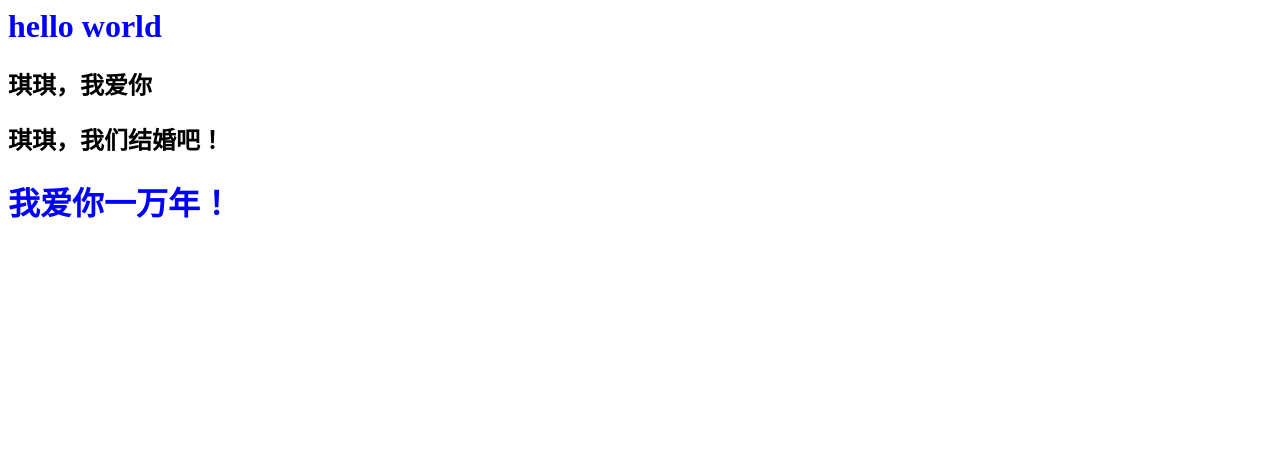
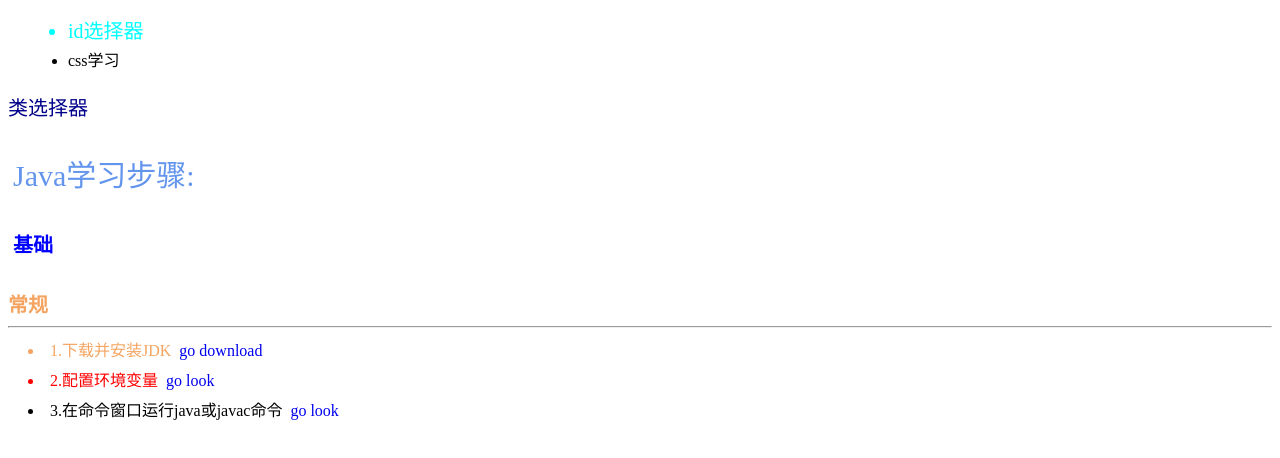
Before and after one commit to tenmue/tenmue.github.io, a plain HTML site: page index.html in a window 1280 px wide. Drawn offline with Linux system fonts and the light colour scheme.

Commit message:
添加修改文件

```diff
--- a/index.css
+++ b/index.css
@@ -1,3 +1,57 @@
-h1{
-    color: blue
+/**
+ * 派生选择器
+ */
+p strong{
+	color: #0000FF;
+	font-size: 20px;
 }
+span strong{
+	color: #F4A460;
+	font-size: 20px;
+}
+
+/**
+ * id选择器
+ */
+#li1{
+	color: aqua;
+	font-size: 20px;
+}
+
+/**
+ * 类选择器
+ */
+.divclass{
+	color: darkblue;
+	font-size: 20px;
+}
+
+div{
+	text-align: left;
+}
+h1,h2{
+    color: blue;
+    font-size: 60px;
+}
+p{
+	color: cornflowerblue;
+	font-size: 30px;
+	margin-left: 5px;
+}
+li{
+	margin-left: 20px;
+	line-height: 30px;
+}
+a{
+	text-decoration: none;
+}
+
+/**
+ * 属性选择器
+ */
+[title]{
+	color: sandybrown;
+}
+[title = te]{
+	color: red;
+}
--- a/index.html
+++ b/index.html
@@ -1,7 +1,27 @@
-<link href="index.css" type="text/css" rel="stylesheet">
-<h1>hello world</h1>
-<div>
-    <h2>琪琪，我爱你</h2>
-    <h2>琪琪，我们结婚吧！</h2>
-    <h1>我爱你一万年！</h1>
-</div>
+<!DOCTYPE html>
+<html>
+	<head>
+		<meta charset="UTF-8">
+		<title>木易云</title>
+		<link rel="stylesheet" type="text/css" href="index.css"/>
+	</head>
+	<body>
+		<div>
+			<ul>
+				<li id="li1">id选择器</li>
+				<li id="li2"i>css学习</li>
+			</ul>
+		</div>
+		<div class="divclass">类选择器</div>
+
+		<div>
+			<p>Java学习步骤:</p>
+			<p><strong>基础</strong></p>
+			<span><strong>常规</strong></span>
+			<hr />
+		    <li title="help">1.下载并安装JDK&nbsp;&nbsp;<a href="www.oracle.com" target="_blank">go download</a></li>
+		    <li title="te">2.配置环境变量&nbsp;&nbsp;<a href="www.baidu.com" target="_blank">go look</a></li>
+			<li>3.在命令窗口运行java或javac命令&nbsp;&nbsp;<a href="www.baidu.com" target="_blank">go look</a></li></li>
+		</div>
+	</body>
+</html>
```
Also changed, not shown: 1 other file.
